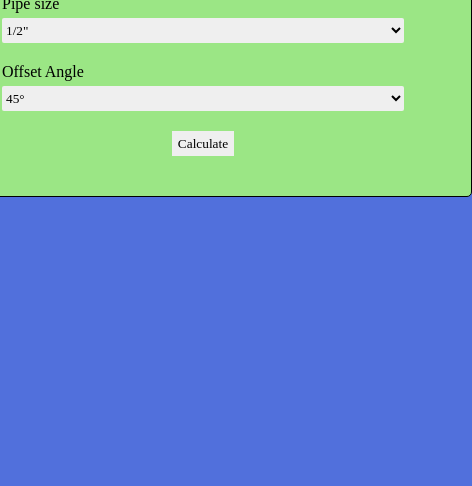
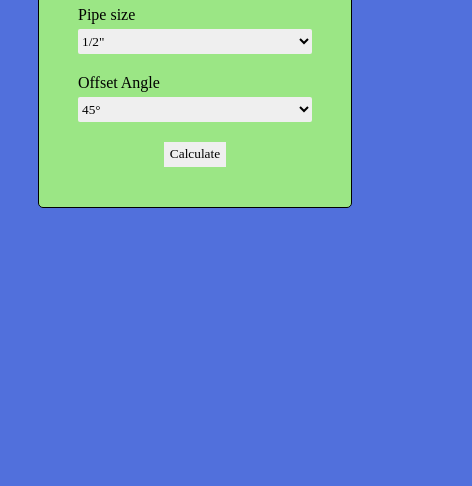
Before and after one commit to Johncharles963/electrical-bends, a plain HTML site: page index.html in a window 390 px wide. Shown: the part 374-860 px from the top of the page, 472 px wide, since content can reach past the window. Drawn offline with Linux system fonts and the light colour scheme.

Commit message:
Fixed mobile

```diff
--- a/style.css
+++ b/style.css
@@ -7,6 +7,7 @@
     align-items: center;
     justify-content: center;
     font-family: Copperplate Gothic Light;
+    padding: 0;
 }
 .container{
     width: 536px;
@@ -58,3 +59,13 @@ select{
 h2{
     text-align: center;
 }
+
+@media (max-width: 426px) {
+    .container{
+        width: 80%;
+    }
+    body{
+        margin: 0;
+        padding: 0;
+    }
+  }
```
